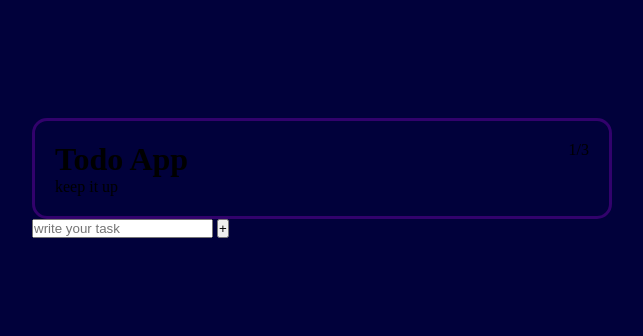
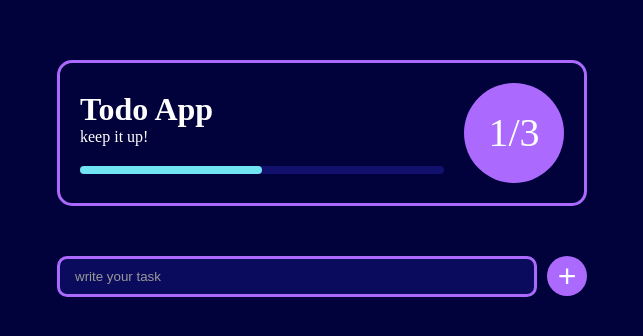
Before and after one commit to aliyashaikh1969/javascript, a plain HTML site: page projects/todo/index.html in a window 1280 px wide. Shown: the part 222-558 px from the top of the page, without its empty margins (318-961 px from the left). Drawn offline with Linux system fonts and the light colour scheme.

Commit message:
todo input design

```diff
--- a/projects/todo/index.html
+++ b/projects/todo/index.html
@@ -14,7 +14,7 @@
             <div class="status-heading">
                 <div class="heading">
                     <h1>Todo App</h1>
-                    <p>keep it up</p>
+                    <p>keep it up!</p>
                 </div>
                 <div class="progress-bar">
                     <div class="progress"></div>
--- a/projects/todo/style.css
+++ b/projects/todo/style.css
@@ -13,15 +13,76 @@ body{
 
 .container{
     padding: 10px;
-    min-width: 600px;
+    min-width: 550px;
 }
 
 .status-container{
-    border: 3px solid #32026c;
+    border: 3px solid #ac69fd;
     width: 100%;
     padding: 20px;
     border-radius: 15px;
     display: flex;
-    align-self: center;
+    align-items: center;
     justify-content: space-between;
+    gap: 20px;
 }
+.status-heading{
+    flex: 1;
+}
+.heading{
+    color: #fff;
+}
+.status-number{
+    width: 100px;
+    height: 100px;
+    background-color: #ac69fd;
+    display: flex;
+    align-items: center;
+    justify-content: center;
+    font-size: 2.5rem;
+    color: #fff;
+    border-radius: 50%;
+}
+.progress-bar{
+    width: 100%;
+    height: 8px;
+    background: #11116d;
+    margin: 10px 0 0;
+    border-radius: 10px;
+    margin-top: 20px;
+}
+.progress{
+    background-color: #71e4f3;
+    width: 50%;
+    height: 100%;
+    border-radius: 10px;
+}
+.input-container{
+    margin-top: 50px;
+    display: flex;
+    align-items: center;
+    justify-content: space-between;
+    gap: 10px;
+}
+.input-container input{
+    padding: 10px 15px;
+    flex: 1;
+    background: hsla(240, 73%, 25%, 0.685);
+    color: #71e4f3;
+    border: 3px solid #ac69fd;
+    border-radius: 10px;
+    outline: none;
+}
+.input-container input::placeholder{
+    color: #999;
+}
+.input-container button{
+    width: 40px;
+    height: 40px;
+    border-radius: 50%;
+    background: #ac69fd;
+    font-size: 2rem;
+    color: #fff;
+    outline: none;
+    border: none;
+}
```
